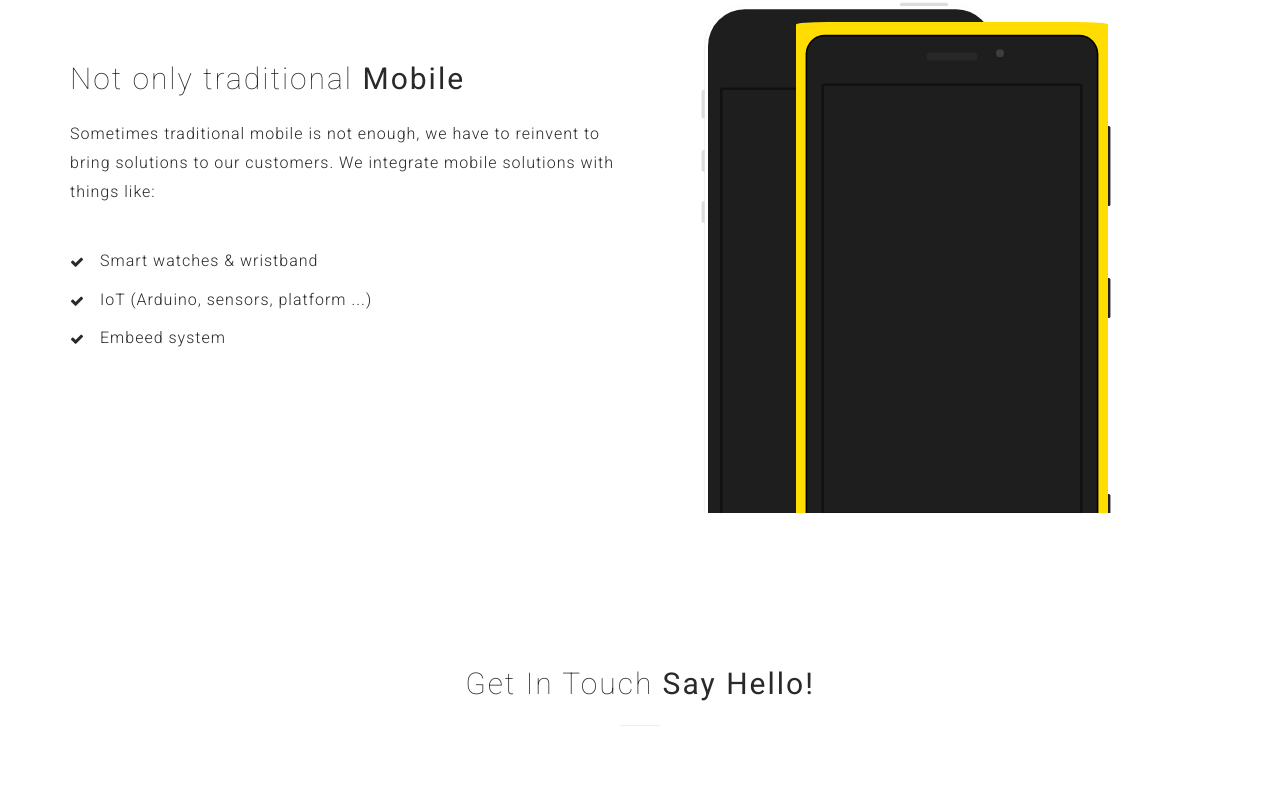
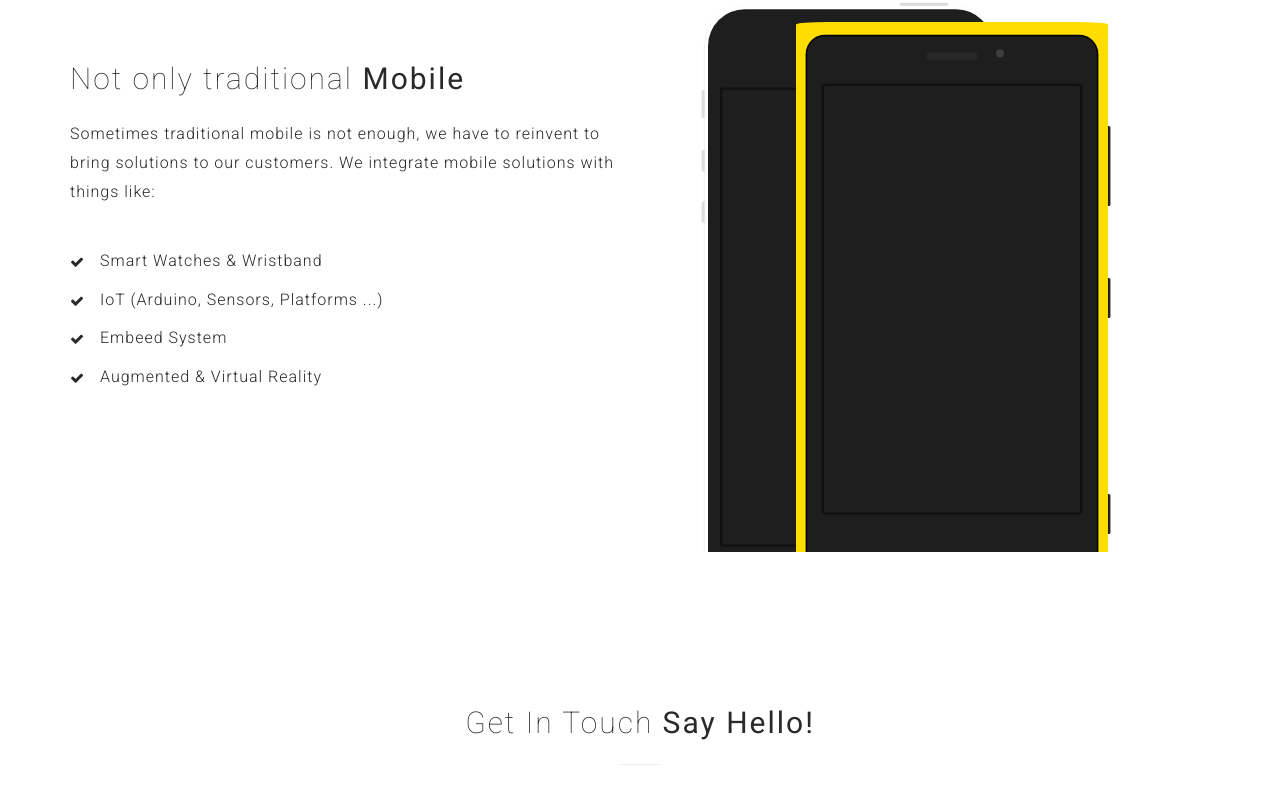
Before and after one commit to rinussolutions/rinussolutions.github.io, a plain HTML site: page index.html in a window 1280 px wide. Shown: the part 3241-4044 px from the top of the page. Drawn offline with nearby package versions, Linux system fonts and the light colour scheme.

Commit message:
center text in small devices

```diff
--- a/css/style.css
+++ b/css/style.css
@@ -721,7 +721,9 @@ ul.nav li a.blogLi{
   .mg-sm-100{
     margin-bottom: 100px;
   }
-
+  .text-right,.text-left {
+    text-align: center;
+  }
 }
 /* Small Devices, Tablets */
 @media only screen and (max-width : 767px) {
@@ -752,11 +754,9 @@ ul.nav li a.blogLi{
   .downloads a{
     margin: 5px;
   }
-
   .left-mob-front,.left-mob-back,.right-mob-front,.right-mob-back{
     max-width: 80%;
   }
-
 }
 /* Custom, iPhone Retina */
 @media only screen and (max-width : 320px) {
--- a/index.html
+++ b/index.html
@@ -218,17 +218,22 @@
             <ul class="clearlist rightList">
               <li>
                 <i class="fa fa-check" aria-hidden="true"><!----></i>
-                <span>Smart watches &amp; wristband</span>
+                <span>Smart Watches &amp; Wristband</span>
               </li>
 
               <li>
                 <i class="fa fa-check" aria-hidden="true"><!----></i>
-                <span>IoT (Arduino, sensors, platform ...)</span>
+                <span>IoT (Arduino, Sensors, Platforms ...)</span>
               </li>
 
               <li>
                 <i class="fa fa-check" aria-hidden="true"><!----></i>
-                <span>Embeed system</span>
+                <span>Embeed System</span>
+              </li>
+
+              <li>
+                <i class="fa fa-check" aria-hidden="true"><!----></i>
+                <span>Augmented &amp; Virtual Reality</span>
               </li>
 
             </ul>
```
